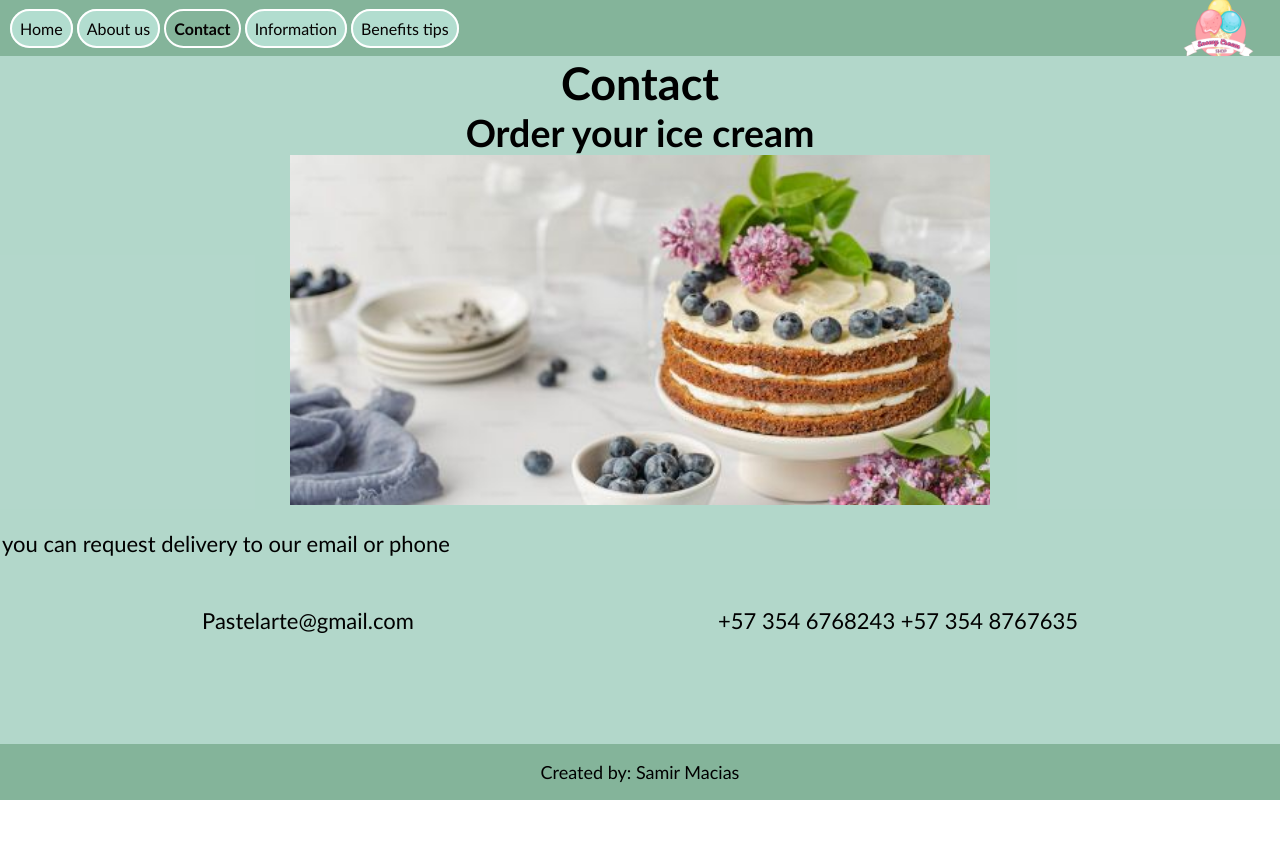
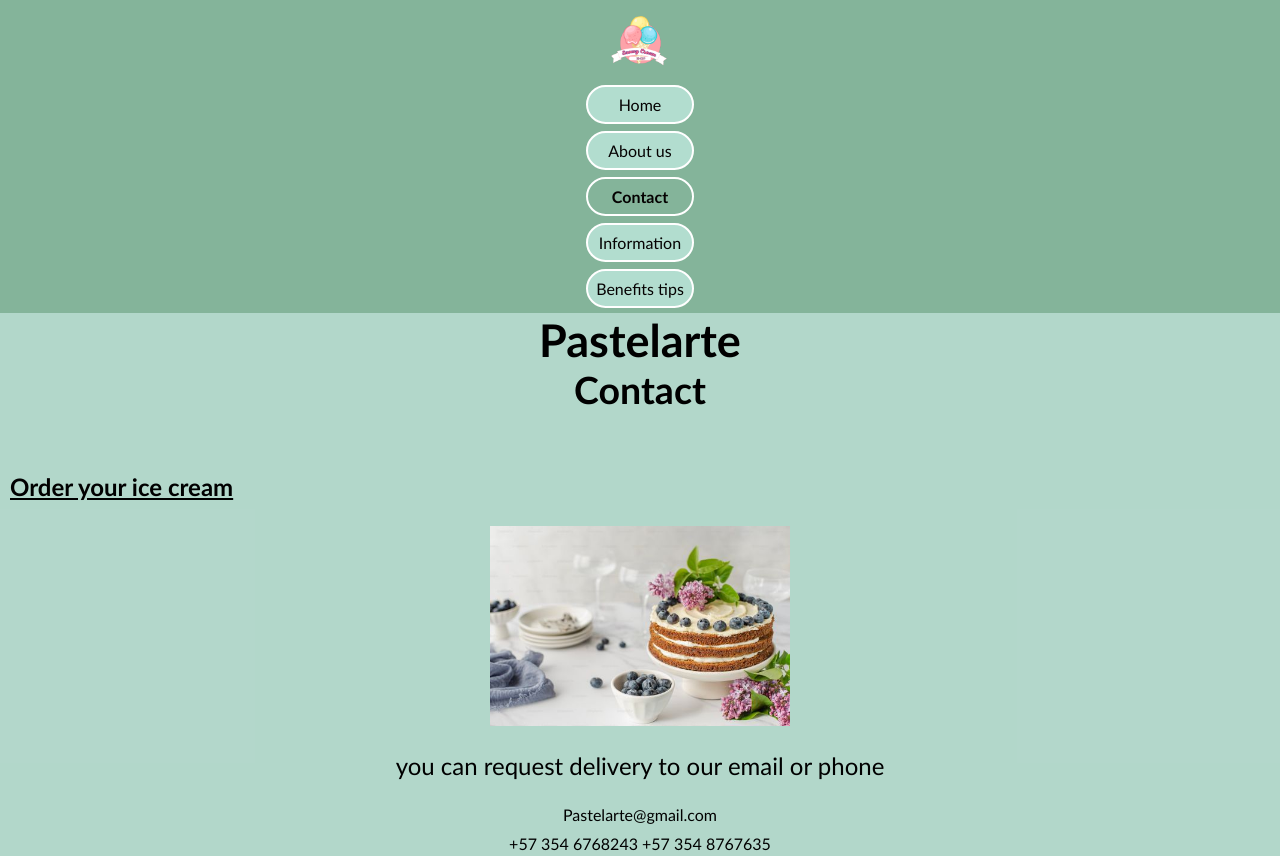
Before and after one commit to Samir-Macias/Sprint-2, a plain HTML site: page contact.html in a window 1280 px wide. Shown: the top 856 px of the page. Before the commit the page ends 800 px from the top, so only its background shows below. Drawn offline with Linux system fonts and the light colour scheme.

Commit message:
se realizo responsuve en paginas home,about us y contact

```diff
--- a/contact.html
+++ b/contact.html
@@ -23,11 +23,14 @@
         </header>
         <main>
             <section class="titulos">
-                <h1>Contact</h1>
-                <H2>Order your ice cream</H2>
+                <h1>Pastelarte</h1>
+                <H2> Contact</H2>
+            </section>
+            <div class="cuerpo_contact">
+                <h4>Order your ice cream</h4>
                 <article class="contact_1">
                     <img class="imag_contact" src="./imagenes/premium_photo-1714662390433-443073660a26.jpg"
-                        alt="imagen no disponible">
+                    alt="imagen no disponible">
                     <p class="texto_contact">
                         you can request delivery to our email or phone
                     </p>
@@ -40,7 +43,7 @@
                         +57 354 6768243 +57 354 8767635
                     </p>
                 </div>
-            </section>
+            </div>
 
 
         </main>
--- a/style.css
+++ b/style.css
@@ -1,144 +1,198 @@
-*{
+* {
     margin: 0px;
     padding: 0px;
     box-sizing: border-box;
 }
-.formato{
+
+.formato {
     font-family: 'Trebuchet MS', 'Lucida Sans Unicode', 'Lucida Grande', 'Lucida Sans', Arial, sans-serif;
     min-height: 100vh;
     display: flex;
     flex-direction: column;
 }
+
 /*header*/
-header, footer{
-    max-height: 7vh;
+header,
+footer {
+    min-height: 7vh;
 }
-.header_nav{
+
+.header_nav {
     display: flex;
-    justify-content: space-between;
+    flex-direction: column-reverse;
     background-color: rgb(132, 180, 154);
     align-items: center;
-   padding: 0px 10px;
+    justify-content: space-around;
 }
-.navbar a{
+
+nav.navbar {
+    display: flex;
+    gap: 7px;
+    flex-direction: column;
+    padding: 5px;
+}
+
+.navbar a {
+    display: flex;
+    flex-direction: column;
+    align-items: center;
     text-decoration: none;
     background-color: rgb(178, 221, 207);
     color: rgb(5, 2, 2);
     border: 2px solid white;
     border-radius: 70px;
-padding: 6px;
     padding: 8px;
 }
-.navbar a.botton_nav{
-    background-color:rgb(132, 180, 154);
+
+.navbar a.botton_nav {
+    background-color: rgb(132, 180, 154);
+    font-weight: bold;
+
+}
+
+a:hover {
+    background-color: rgb(132, 180, 154);
     font-weight: bold;
 }
-a:hover{
-    background-color:rgb(132, 180, 154);
-    font-weight: bold;
-}
-.image_logo{
-    width: 100px;
-    height: 120px;
+
+.image_logo {
+    width: 5rem;
+    height: 5rem;
     object-fit: contain;
 }
+
 /*Main home*/
-main{
+main {
     min-height: 86vh;
     background-color: rgba(176, 214, 201, 0.966);
 }
-.image_banner{
+
+.image_banner {
     width: 100%;
     height: 24vh;
     background-position: center;
     object-fit: cover;
 }
-.titulos{
+
+.titulos {
     text-align: center;
     font-size: 25px;
 }
-h1{
+
+h1 {
     font-size: 45px;
 }
-.image_main{
-    width: 18vw;
-    margin-bottom: 0px;
+
+.image_main {
+    width: 35vw;
     margin-top: 5px;
-    margin-right: 8px;
+    object-fit: cover;
 }
-.main_home{
+
+.main_home {
     display: flex;
     align-items: center;
     font-size: 20px;
-    gap: 15px;
+    gap: 10px;
     max-width: 200ch;
-    margin: 5px;
-    flex-direction: row-reverse;
-    text-align: justify;
-    margin-left: 20px;
+    margin: 10px;
+    justify-content: center;
+    flex-direction: column;
+    text-align: center;
 }
+
 /*main about us*/
-.reseñas{
+.reseñas {
     display: flex;
+    flex-direction: column;
     align-items: center;
-    justify-content: flex-end;
     margin-left: 8px;
 }
-.img_main_about{
-    width: 180px;
+
+.img_main_about {
+    width: 38%;
     margin: 5px;
 }
-.texto_about{
-    font-size: 20px;
-    text-align: justify;
-    margin: 20px;
-    width: 120ch;
+
+.texto_about {
+    font-size: 2vh;
+    text-align: center;
+    margin: 0px 15px;
+    max-width: 120ch;
+    padding-bottom: 15px;
 }
+
+.h4_about {
+    text-align: left;
+    padding: 0px 10px;
+    padding-bottom: 25px;
+    padding-top: 20px;
+}
+
 /*main contact*/
-.contact_1{
+.contact_1 {
     display: flex;
     flex-direction: column;
     align-items: center;
     gap: 25px;
 }
-.imag_contact{
-    width: 700px;
-    height: 350px;
+
+.imag_contact {
+    min-width: 30vh;
+    height: 25vh;
     object-fit: cover;
+    margin-top: 15px;
 }
-.texto_contact{
-    font-size: 22px;
-    text-align: justify;
-    width: 100ch;
+
+.texto_contact {
+    font-size: 3vh;
+    text-align: center;
+    max-width: 100ch;
 }
-.texto_contact2{
+
+.texto_contact2 {
     display: flex;
-   justify-content: space-around;
-   padding: 50px;
-   font-size: 22px;
+    margin-top: 25px;
+    font-size: 2vh;
+    flex-direction: column;
+    align-items: center;
+    gap: 10px;
+}
+.cuerpo_contact{
+    display: flex;
+    flex-direction: column;
+    margin-top: 5vh;
 }
 /*main information*/
-table,tr,td,th{
+table,
+tr,
+td,
+th {
     border: 2px solid black;
 }
-table{
+
+table {
     text-align: center;
     font-size: 20px;
     border-collapse: collapse;
 }
 
-th{
-    font-size: 25px ;
+th {
+    font-size: 25px;
     font-weight: bold;
     background-color: #84b49a;
 }
-td, th{
+
+td,
+th {
     padding: 10px;
 }
-tr:nth-child(even){
+
+tr:nth-child(even) {
     background-color: #84b49a5b;
 }
-.formato_tabla{
+
+.formato_tabla {
     width: 100%;
     height: 50vh;
     display: flex;
@@ -148,45 +202,59 @@ tr:nth-child(even){
     padding-right: 280px;
     gap: 10px;
 }
-h3{
+
+h3 {
     font-size: 35px;
     font-weight: bold;
 }
-h4{
-    font-size: 20px;
+
+h4 {
+    font-size: 3vh;
     text-decoration: underline;
+    text-align: left;
+    padding: 0px 10px;
+    padding-bottom: 10px;
+    padding-top: 20px;
+
 }
+
 /*main benefits*/
 
-dt,dd{
+dt,
+dd {
     padding: 10px 30px;
 
 }
-dt{
+
+dt {
     font-size: 20px;
     font-weight: bold;
 }
-dd{
+
+dd {
     display: flex;
     gap: 40px;
 }
-ol{
+
+ol {
     align-content: center;
 
 }
-.img_tips{
+
+.img_tips {
     width: 150px;
 }
 
 /*Footer*/
-.footer{
+.footer {
     min-height: 7vh;
     background-color: #84b49a;
     display: flex;
     justify-content: center;
     align-items: center;
 }
-.texto_footer{
+
+.texto_footer {
     font-family: 'Trebuchet MS', 'Lucida Sans Unicode', 'Lucida Grande', 'Lucida Sans', Arial, sans-serif;
     font-size: 18px;
 }
```
Also changed, not shown: aboutus.html (+6 -3 lines). Lines whose indentation alone changed are shown as unchanged.
